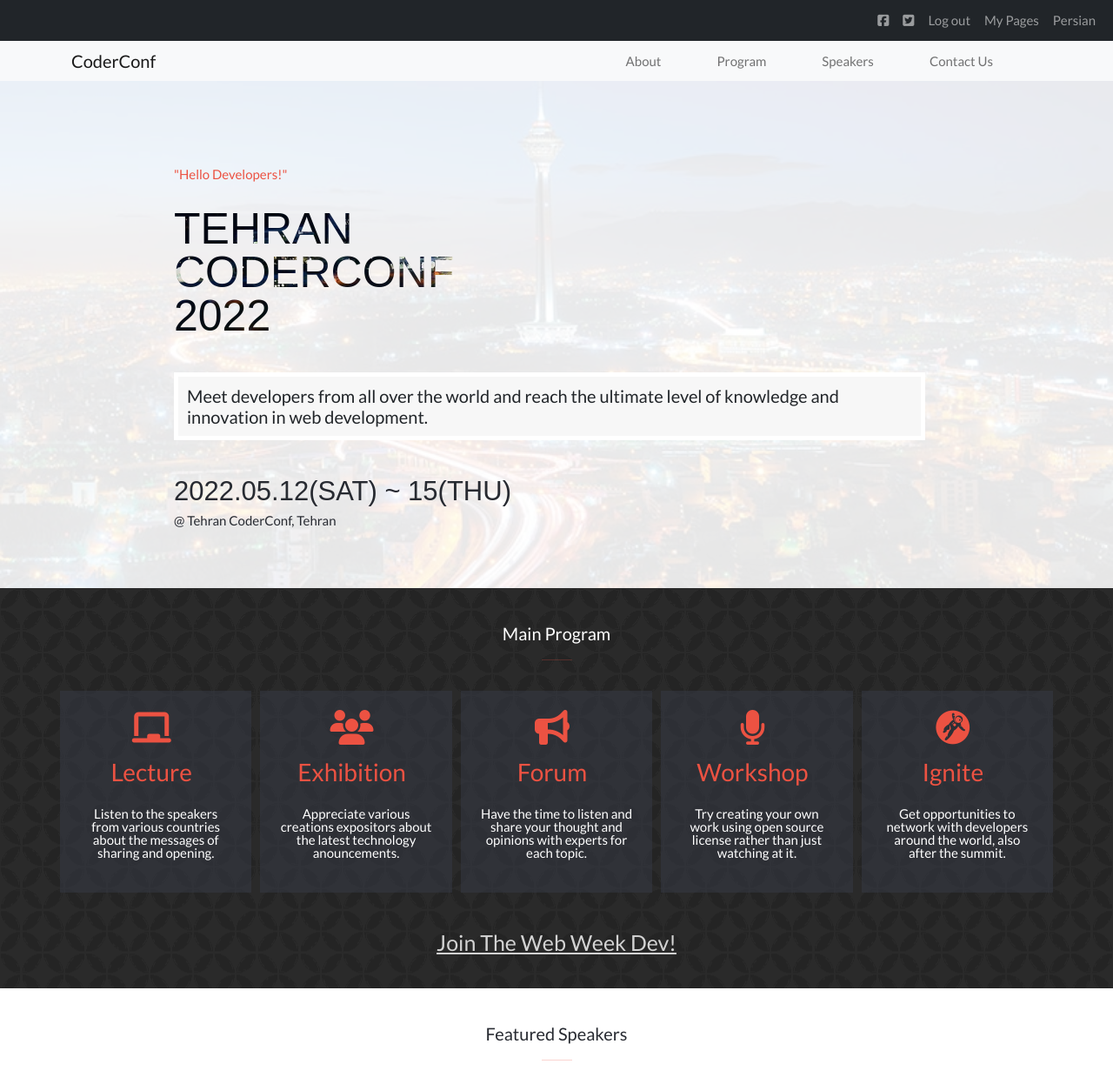
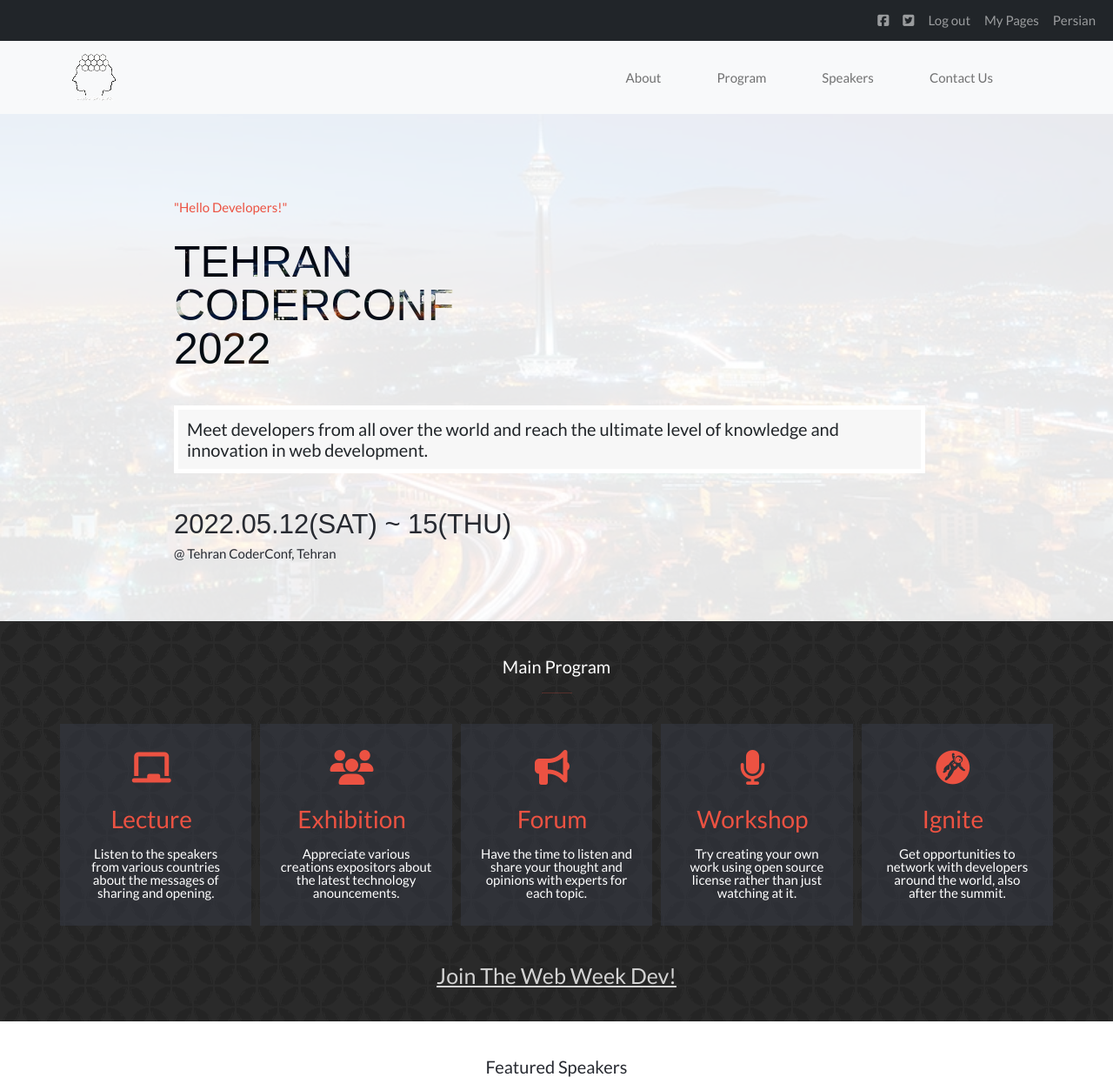
Before and after one commit to beyk/Capstone1, a website: page index.html in a window 1280 px wide. Shown: the top 1246 px of the page at 87% size. Drawn offline with nearby package versions, Linux system fonts and the light colour scheme; a web font is replaced by a local one.

Commit message:
Modify logo and main program section

```diff
--- a/assets/styles/css/desktop.css
+++ b/assets/styles/css/desktop.css
@@ -2,4 +2,13 @@
   .my-headline-container {
     padding-left: 200px;
   }
+  .navbar-btn {
+    display: none;
+  }
+
+  .my-main-program-act {
+    display: grid;
+    grid-template-rows: 30% 30% 40%;
+    grid-template-columns: 100%;
+  }
 }
--- a/assets/styles/css/main.css
+++ b/assets/styles/css/main.css
@@ -198,8 +198,8 @@ header {
 }
 
 .my-main-program-act {
-  display: flex;
-  justify-content: space-around;
+  display: grid;
+  grid-template-columns: 20% 40% 40%;
   align-items: center;
   margin: 5px;
   padding: 20px;
--- a/index.html
+++ b/index.html
@@ -55,13 +55,17 @@
         <div class="container">
 
           <div class="navbar-header">
-            <a class="navbar-brand d-sm-block d-none ml-1 mar-3" href="index.html">CoderConf</a>
+            <a class="navbar-brand d-sm-block d-none ml-1 mar-3" href="index.html">
+              <img src="/assets/images/logo-sm.png">
+            </a>
           </div>
 
           <div class="container">
-            <nav class="navbar navbar-expand-lg navbar-light">
-              <div class="container-fluid">
-                <button class="navbar-toggler collapsed d-flex d-lg-none flex-column justify-content-around" type="button" data-bs-toggle="collapse" data-bs-target="#navbarNav" aria-controls="navbarNav" aria-expanded="false" aria-label="Toggle navigation">
+
+              <div class="container-fluid ">
+                <button class="navbar-btn navbar-toggler collapsed d-flex d-sm-none flex-column justify-content-around"
+                 type="button" data-bs-toggle="collapse" data-bs-target="#navbarNav" aria-controls="navbarNav"
+                  aria-expanded="false" aria-label="Toggle navigation">
                   <span class="toggler-icon top-bar"></span>
                   <span class="toggler-icon middle-bar"></span>
                   <span class="toggler-icon bottom-bar"></span>
@@ -80,6 +84,7 @@
                     <li class="nav-item px-4 active">
                       <a href="about.html" class="nav-link">Contact Us</a>
                     </li>
+
                   </ul>
                 </div>
               </div>
```
Also changed, not shown: README.md, assets/images/logo-sm.jpg (added), assets/images/logo-sm.png (added).
